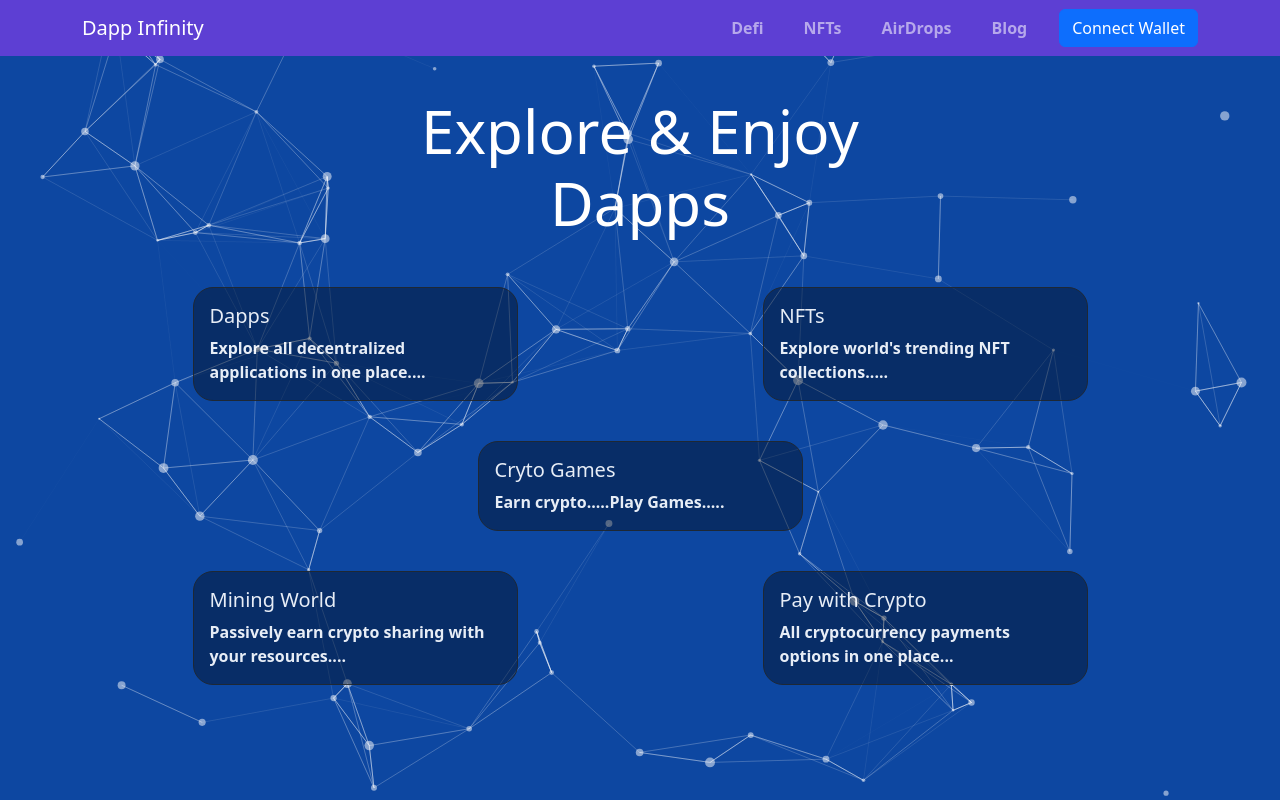
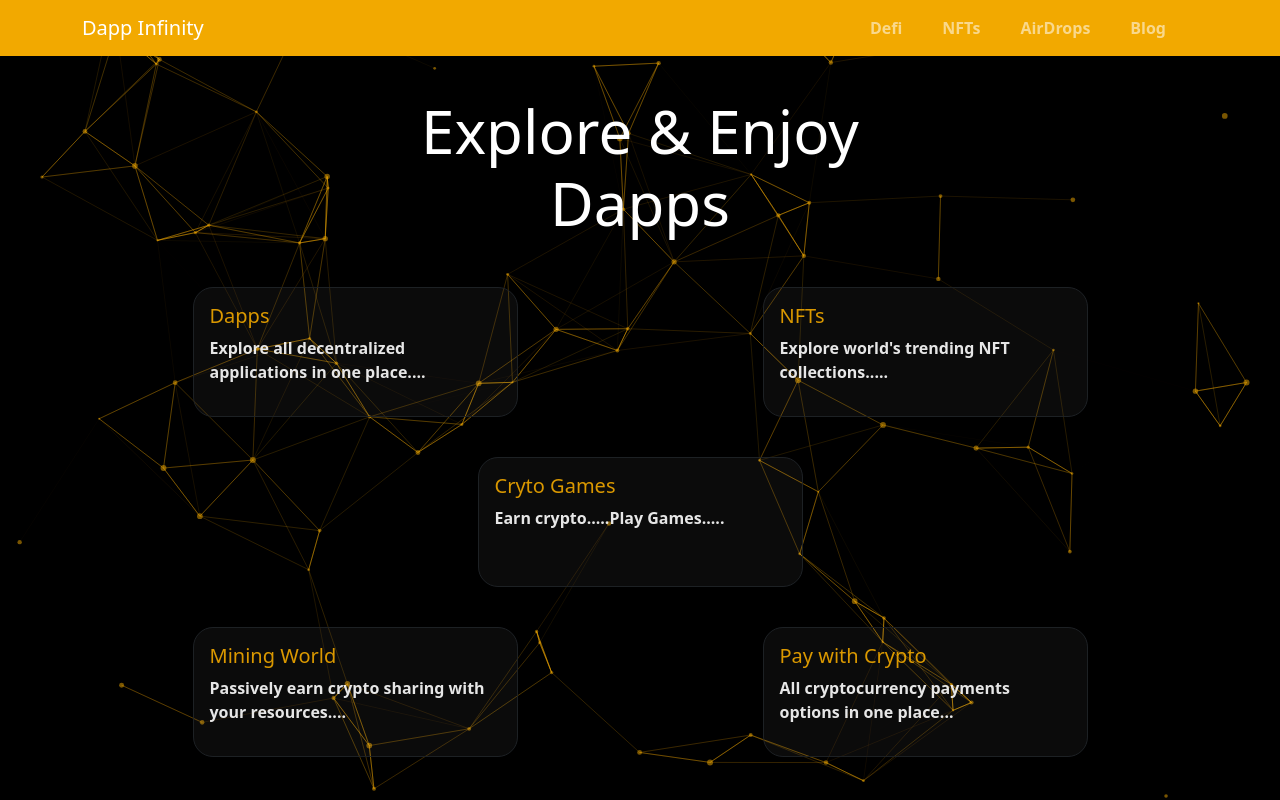
Before and after one commit to KMuthumala/dapp-infinity, a React (Create React App) app: page / in a window 1280 px wide. Shown: the top 800 px of the page. Built offline with nearby package versions, Linux system fonts and the light colour scheme.

Commit message:
Modified UI attributes

```diff
--- a/src/App.css
+++ b/src/App.css
@@ -1,12 +1,4 @@
 .parent{}
-.background_image01 {
-    background-image: url('./images/backgroundImage_01.jpeg');
-    background-position: top;
-    background-size: cover;
-    background-repeat:no-repeat ;
-    height:100%;
-    width: 100%;
-}
 .main_heading_section {
     position: relative;
     padding-top: 95px;
--- a/src/components/fancy-items/Particles.tsx
+++ b/src/components/fancy-items/Particles.tsx
@@ -27,7 +27,7 @@ function ParticlesAnimation() {
                 options={{
                     background: {
                         color: {
-                            value: "#0d47a1",
+                            value: "#000000",
                         },
                     },
                     fpsLimit: 60,
@@ -42,16 +42,16 @@ function ParticlesAnimation() {
                             },
                             repulse: {
                                 distance: 200,
-                                duration: 0.4,
+                                duration: 0.2,
                             },
                         },
                     },
                     particles: {
                         color: {
-                            value: "#ffffff",
+                            value: "#f2a900",
                         },
                         links: {
-                            color: "#ffffff",
+                            color: "#f2a900",
                             distance: 150,
                             enable: true,
                             opacity: 0.5,
@@ -84,7 +84,7 @@ function ParticlesAnimation() {
                             type: "circle",
                         },
                         size: {
-                            value: {min: 1, max: 5},
+                            value: {min: 1, max: 3},
                         },
                     },
                     detectRetina: true,
--- a/src/components/footer/footer.css
+++ b/src/components/footer/footer.css
@@ -1,6 +1,5 @@
 .footer_container{
-    /*background: linear-gradient(to right, rgba(12, 46, 87, 0.6), rgba(0, 9, 60, 0.8));*/
-    background: rgba(4, 40, 96, 0.8);
+    background: rgba(242, 169, 0, 0.2);
     text-align: center;
     position: relative;
     bottom: 0;
--- a/src/components/navbar/navbar.css
+++ b/src/components/navbar/navbar.css
@@ -1,5 +1,5 @@
 .navbar_settings{
-    background: rgba(93, 63, 211, 1);
+    background: #f2a900;
     left: 0;
     top: 0;
     border-radius: 0;
--- a/src/components/navbar/navbar.tsx
+++ b/src/components/navbar/navbar.tsx
@@ -23,7 +23,7 @@ function NavBarComponent() {
                     <Nav className="ms-5 tags_styles" >
                         {navbarTags.map((e)=>(<Nav.Link key={e.tag} className="me-4" href={e.to}>{e.tag}</Nav.Link> ))}
                     </Nav>
-                    <Button className="button-secondary">Connect Wallet</Button>
+                    {/*<Button className="button-secondary">Connect Wallet</Button>*/}
                 </Navbar.Collapse>
             </Container>
         </Navbar>
--- a/src/components/single-card/singleCard.css
+++ b/src/components/single-card/singleCard.css
@@ -1,13 +1,17 @@
 .grid_columns .single_card{
-    background-color: rgba(0,0,0,0.4);
+    background-color: rgba(255, 253, 253, 0.05);
     color: #ffffff;
     opacity: 0.9;
-    border: 0.1vw solid #FFFFFF;
+    /*border: 0.1vw solid #FFFFFF;*/
     border-radius: 20px;
+    height: 130px;
     width: 325px;
     display: flex;
     font-weight: 600;
     cursor: pointer;
+}
+.grid_columns .single_card .title {
+    color: #f2a900;
 }
 .single_card:hover{
     transform: scale(1.05);
--- a/src/components/single-card/singleCard.tsx
+++ b/src/components/single-card/singleCard.tsx
@@ -7,7 +7,7 @@ function SingleCard({title,image,description}:SingleCardDetails) {
         <div>
            <Card border="dark"   className="single_card">
                 <Card.Body>
-                    <Card.Title>{title}</Card.Title>
+                    <Card.Title className={"title"}>{title}</Card.Title>
                     <Card.Text>
                         {description}
                     </Card.Text>
--- a/src/pages/Home.tsx
+++ b/src/pages/Home.tsx
@@ -10,7 +10,7 @@ function Home() {
     return (
         <div className={"parent"}>
             <ParticlesAnimation/>
-            <div className="background_image01">
+            <div>
                 <div>
                     <NavBarComponent/>
                 </div>
```
